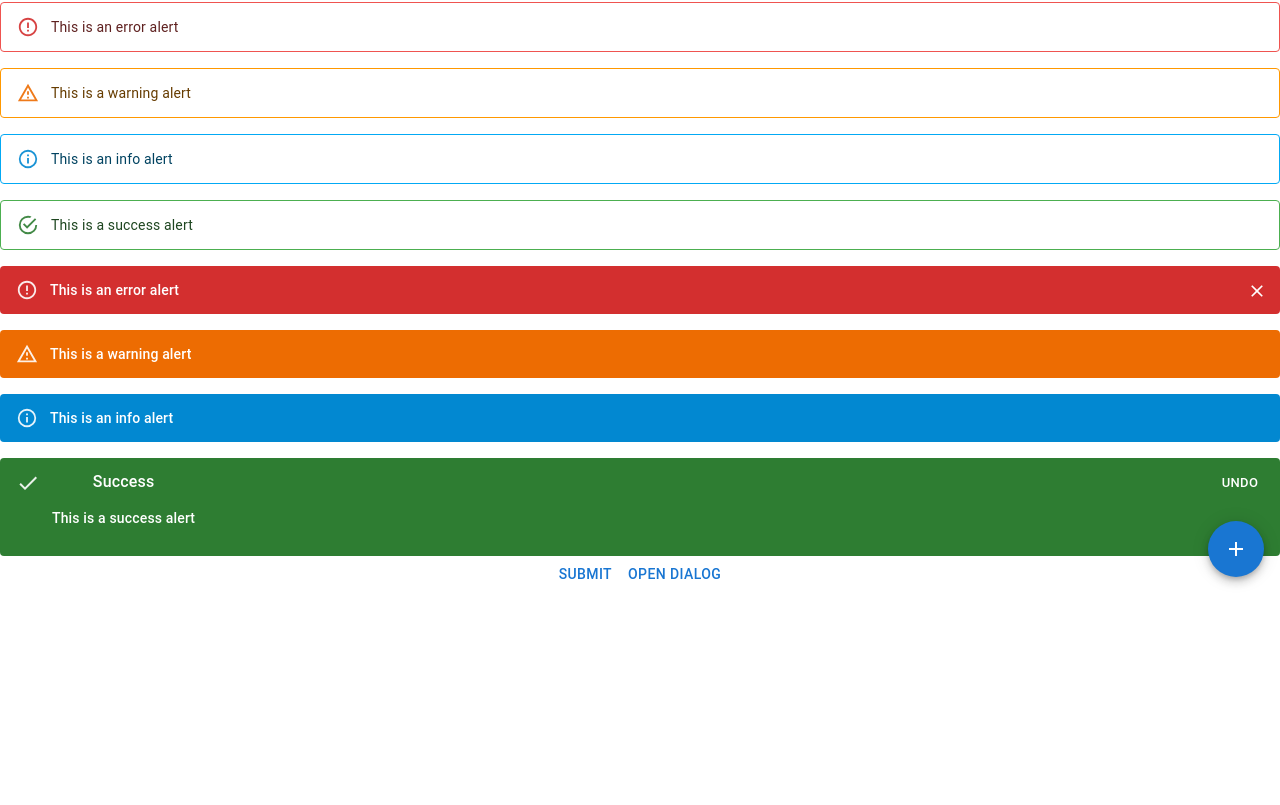
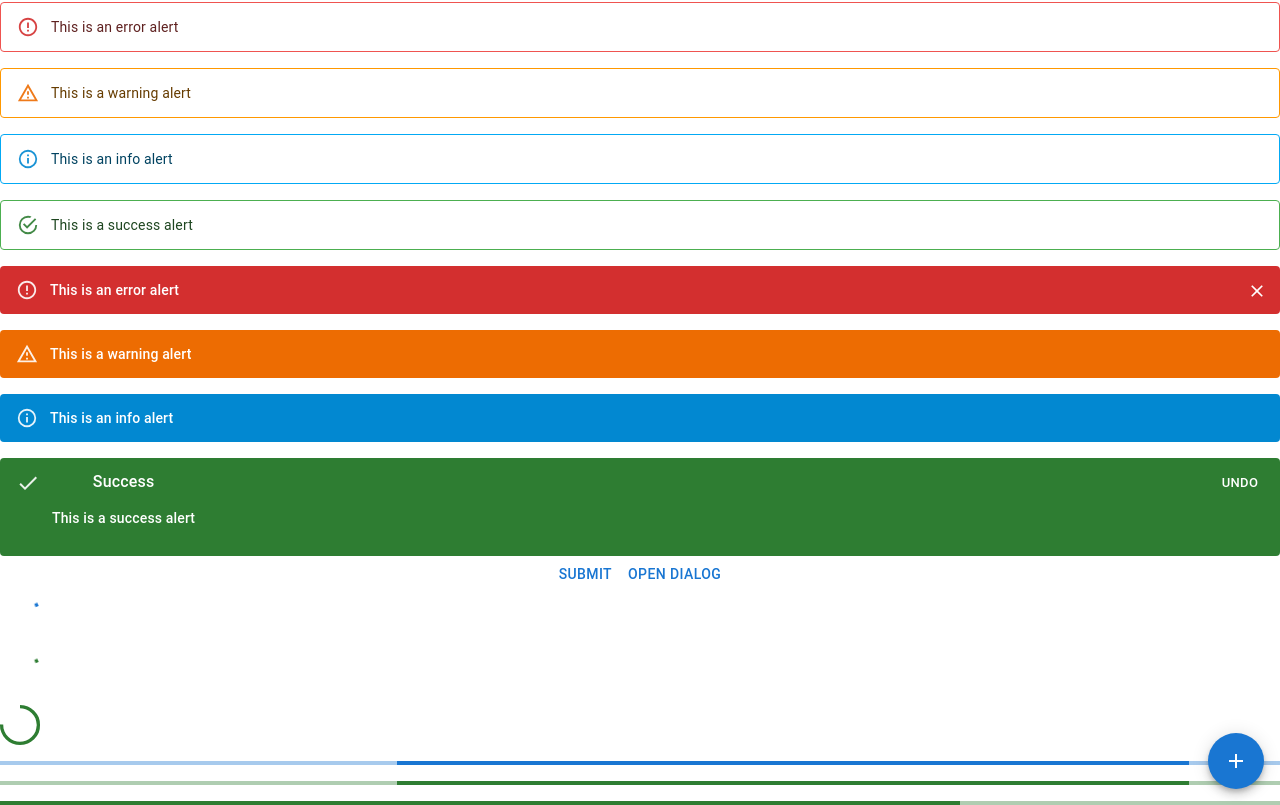
Before and after one commit to JustFelix-Dev/MUI-Components, a React (Create React App) app: page / in a window 1280 px wide. Shown: the part 6359-7164 px from the top of the page. Before the commit the page ends 6952 px from the top, so only its background shows below. Built offline with nearby package versions, Linux system fonts and the light colour scheme.

Commit message:
MuiProgress

```diff
--- a/src/App.tsx
+++ b/src/App.tsx
@@ -17,6 +17,7 @@
 import MuiLink from './components/MuiLink';
 import MuiList from './components/MuiList';
 import MuiNavbar from './components/MuiNavbar';
+import MuiProgress from './components/MuiProgress';
 import { MuiRadioButton } from './components/MuiRadioButton';
 import { MuiRating } from './components/MuiRating';
 import MuiSnackbar from './components/MuiSnackbar';
@@ -60,6 +61,7 @@
       <MuiAlert/>
       <MuiSnackbar/>
       <MuiDialog/>
+      <MuiProgress/>
     </div>
   );
 }
--- /dev/null
+++ b/src/components/MuiProgress.tsx
@@ -0,0 +1,18 @@
+import { CircularProgress, Stack,LinearProgress } from "@mui/material"
+
+const MuiProgress = () => {
+  return (
+     <Stack spacing={2}>
+      <CircularProgress/>
+      <CircularProgress color="success" />
+      <CircularProgress color="success" variant="determinate" value={75} />
+
+      <LinearProgress/>
+      <LinearProgress color="success" />
+      <LinearProgress color="success" variant="determinate" value={75} />
+
+     </Stack>
+  )
+}
+
+export default MuiProgress
```
